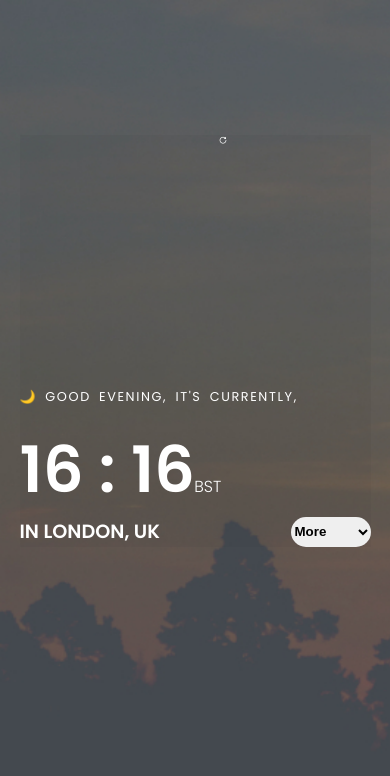
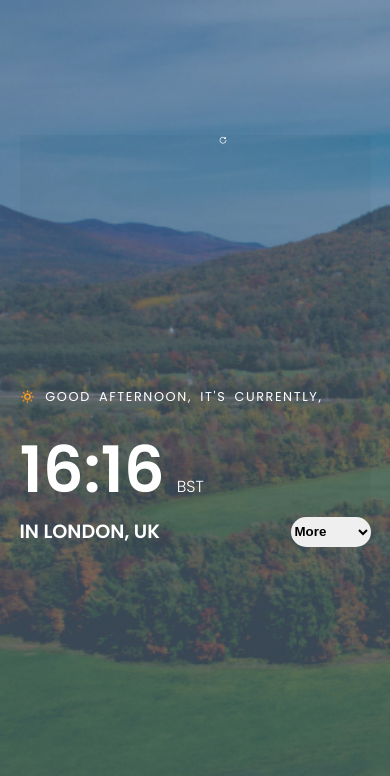
Before and after one commit to MccGrey/project-clock, a plain HTML site: page index.html in a window 390 px wide. Shown: the top 776 px of the page. Drawn offline with nearby package versions, Linux system fonts and the light colour scheme; no server answers.

Commit message:
background brightness

```diff
--- a/main.js
+++ b/main.js
@@ -19,12 +19,17 @@ function displayTime() {
   }
 
   if (hrs < 12) {
-    greet = "☀  good morning";
+    greet = "☀ good morning";
     document.body.style.backgroundImage = " url(./assets/bonjour.jpg)";
   }
 
-  if (hrs >= 12 && hrs <= 24) {
-    greet = "🌙  good evening";
+  if (hrs >= 12 && hrs < 18) {
+    greet = "🔅 good afternoon";
+    document.body.style.backgroundImage = "url(./assets/noon.jpg)";
+  }
+
+  if (hrs >= 18 && hrs <= 24) {
+    greet = "🌙 good evening";
     document.body.style.backgroundImage = "url(./assets/buena_noches.jpg)";
   }
 
--- a/style.css
+++ b/style.css
@@ -110,10 +110,16 @@ option {
     font-weight: 800;
   }
 
+  .time .period {
+    font-size: 1.5rem;
+    font-weight: 300;
+    margin-left: -0.2rem;
+  }
+
   .greetings {
     word-spacing: 0.4rem;
     letter-spacing: 0.2rem;
-    margin-bottom: -0.5rem;
+    margin-bottom: -0.2rem;
   }
 }
 
@@ -161,6 +167,6 @@ option {
   .time .period {
     font-size: 1rem;
     font-weight: 300;
-    margin-left: -1rem;
+    margin-left: -0.2rem;
   }
 }
```
Also changed, not shown: index.html (+1 -2 lines), assets/noon.jpg (added).
